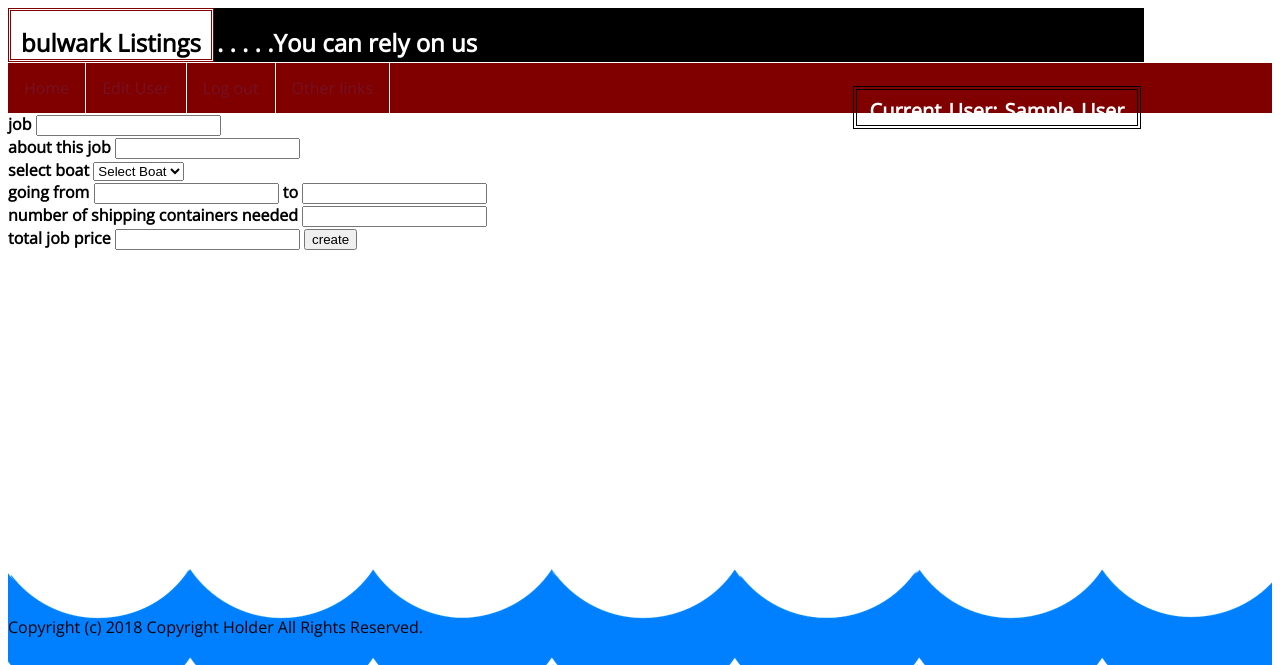
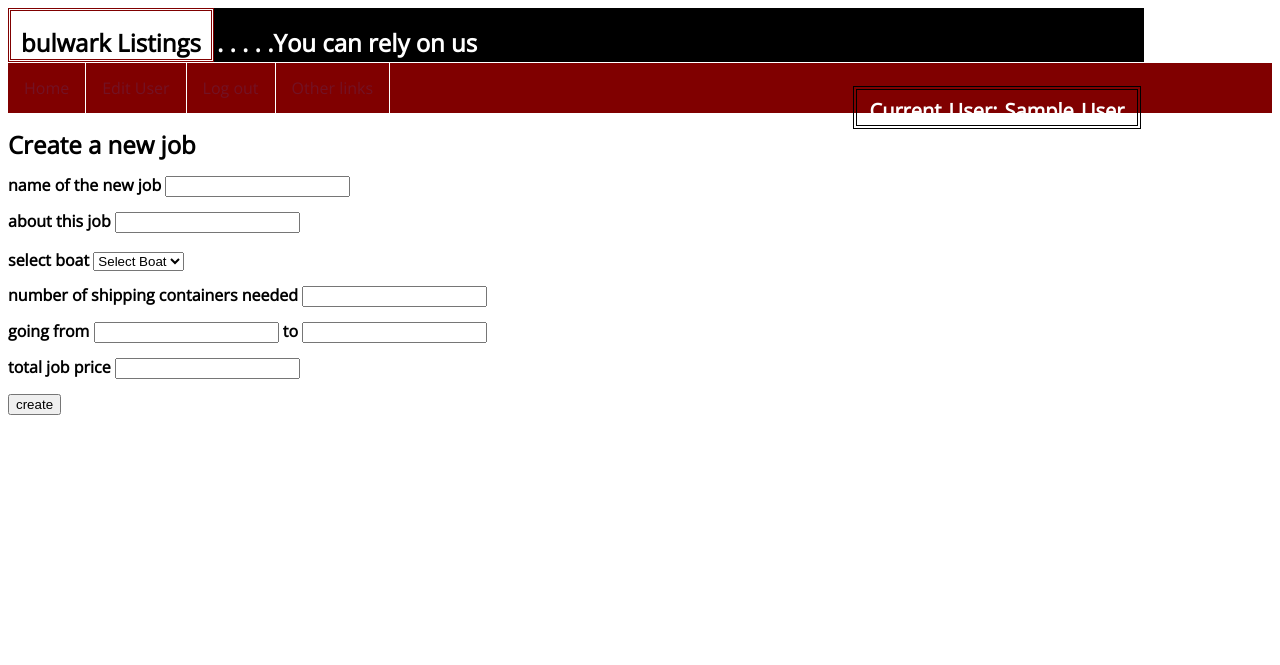
Before and after one commit to bakeehan/nycda-project9_shipped, a Rails app: page /jobs/new in a window 1280 px wide. Shown: the top 665 px of the page. Run offline with Rails 7, Linux system fonts and the light colour scheme; the visitor is signed in with stand-in values (Sample User, id 1); data that the repository does not hold is empty; style sheets or scripts are compiled from the project's sources; parts of the project's set-up code (start-up, migrations or seed data) failed here and were passed over.

Commit message:
little styles for jobs forms

```diff
--- a/app/assets/stylesheets/jobs.scss
+++ b/app/assets/stylesheets/jobs.scss
@@ -150,3 +150,7 @@
 	bottom:2px;
 	border-top: 2px dotted #4D6E82;
 }
+
+input {
+	margin-top:15px;
+}
--- a/app/views/jobs/new.html.erb
+++ b/app/views/jobs/new.html.erb
@@ -1,19 +1,22 @@
+<h2>Create a new job</h2>
 <%= form_for @job do |f| %>
-	<b>job</b>
+	<b>name of the new job</b>
 	<%= f.text_field :title %><br>
 	<b>about this job</b>
-	<%= f.text_field :info %><br>
+	<%= f.text_field :info %>
+	<p>
 	<b>select boat</b>
 	<%= select_tag(:boat_id, options_from_collection_for_select(Boat.all, :id, :name), include_blank: "Select Boat") %>
 	<br>
+	<b>number of shipping containers needed</b>
+	<%= f.number_field :containers %><br>
 	<b>going from</b>
 	<%= f.text_field :origin %>
 	<b> to </b>
 	<%= f.text_field :destination %><br>
-	<b>number of shipping containers needed</b>
-	<%= f.number_field :containers %><br>
 	<b>total job price</b>
 	<%= f.number_field :cost %>
 	<%= hidden_field_tag :user_id, current_user.id %>
+	<br>
 	<%= f.submit "create" %>
 <% end %>
```
Also changed, not shown: app/views/jobs/edit.html.erb (+7 -5 lines).
